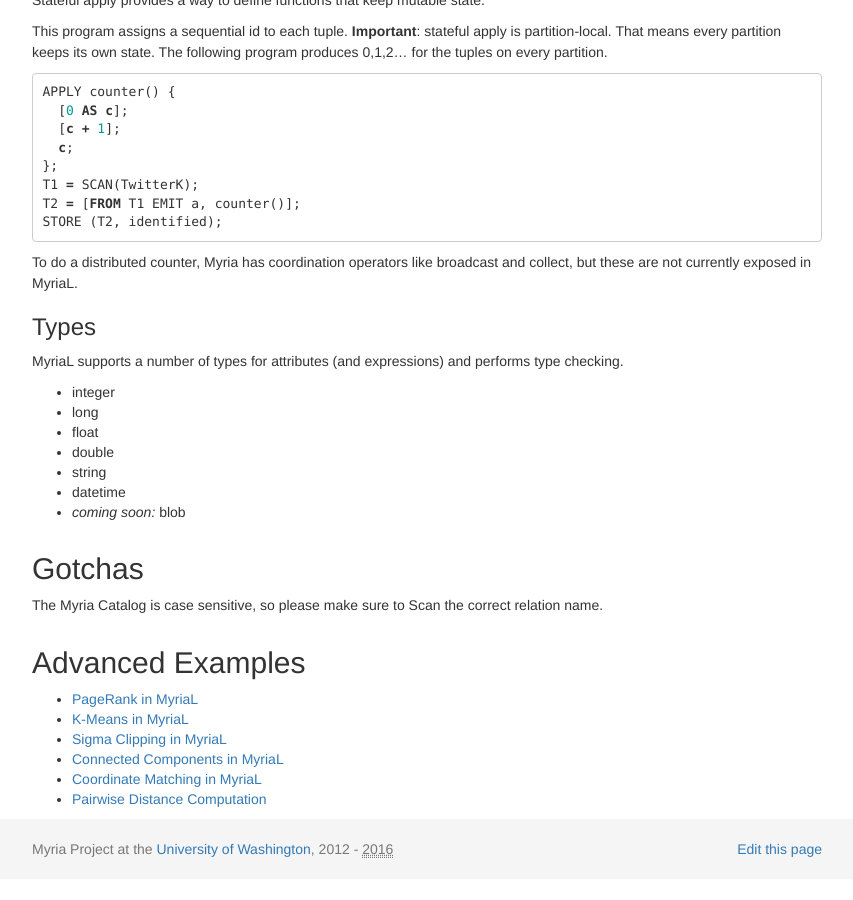
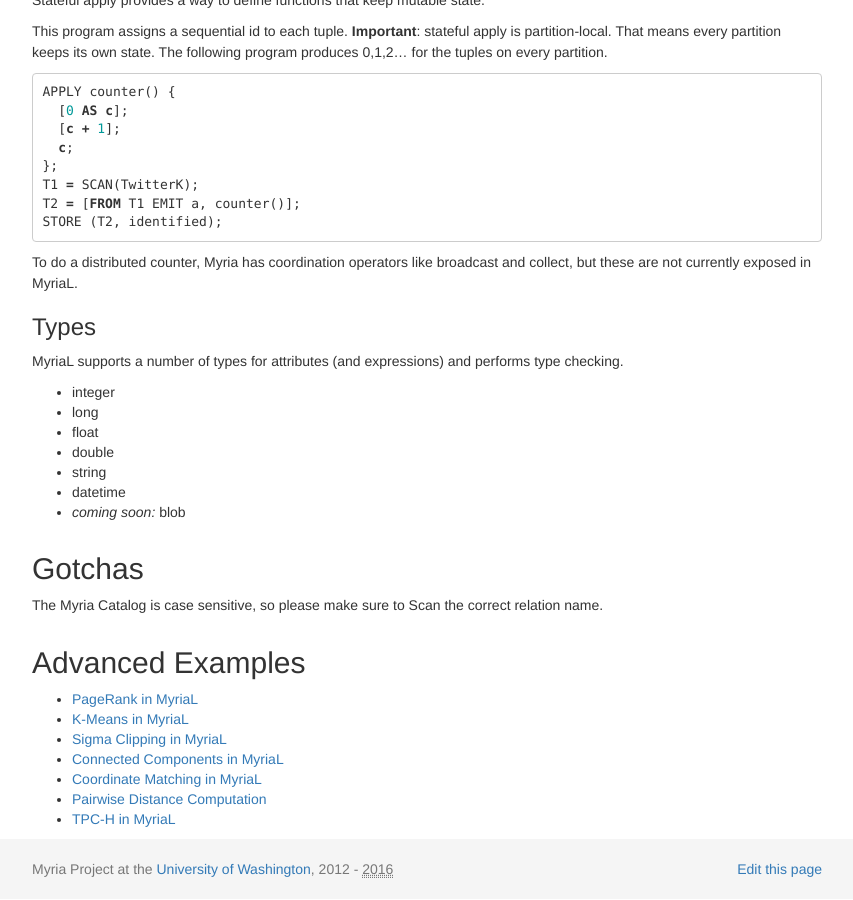
Before and after one commit to uwescience/myria-website, a Jekyll site: the page built from docs/myrial.md, in a window 1280 px wide and 900 px high, scrolled down 5211 px. Shown: the whole window, without its empty margins (213-1066 px from the left). Built offline with Jekyll 4.4.1, drawn with Linux system fonts in a browser that asks for light colours; nearby versions of some CDN libraries; Markdown is read by kramdown in place of the engine named in the settings.

Commit message:
tpch examples

```diff
--- a/docs/myrial.md
+++ b/docs/myrial.md
@@ -324,3 +324,4 @@
 * [Connected Components in MyriaL](https://github.com/uwescience/raco/blob/master/examples/connected_components.myl)
 * [Coordinate Matching in MyriaL](https://github.com/uwescience/raco/blob/master/examples/crossmatch_2d.myl)
 * [Pairwise Distance Computation](https://github.com/uwescience/raco/blob/master/examples/pairwise_distances.myl)
+* [TPC-H in MyriaL](https://github.com/uwescience/tpch-radish)
```
